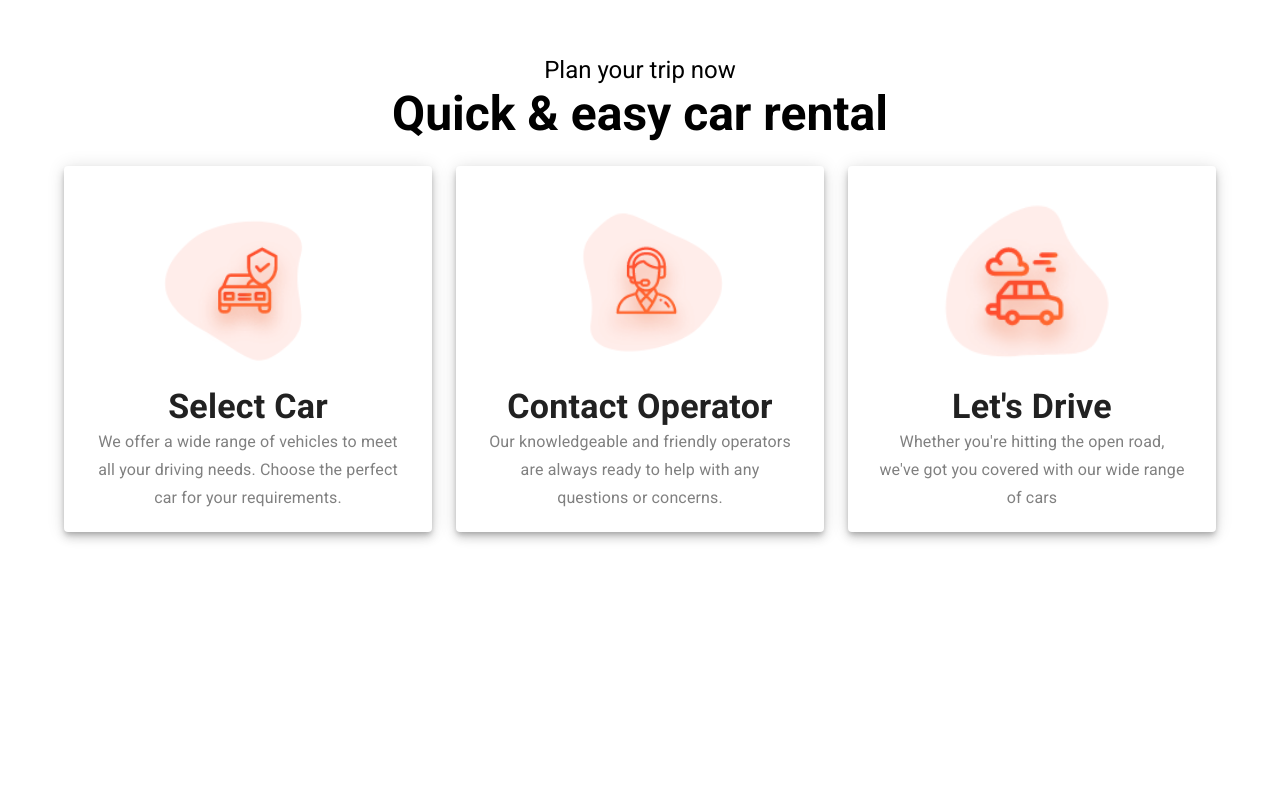
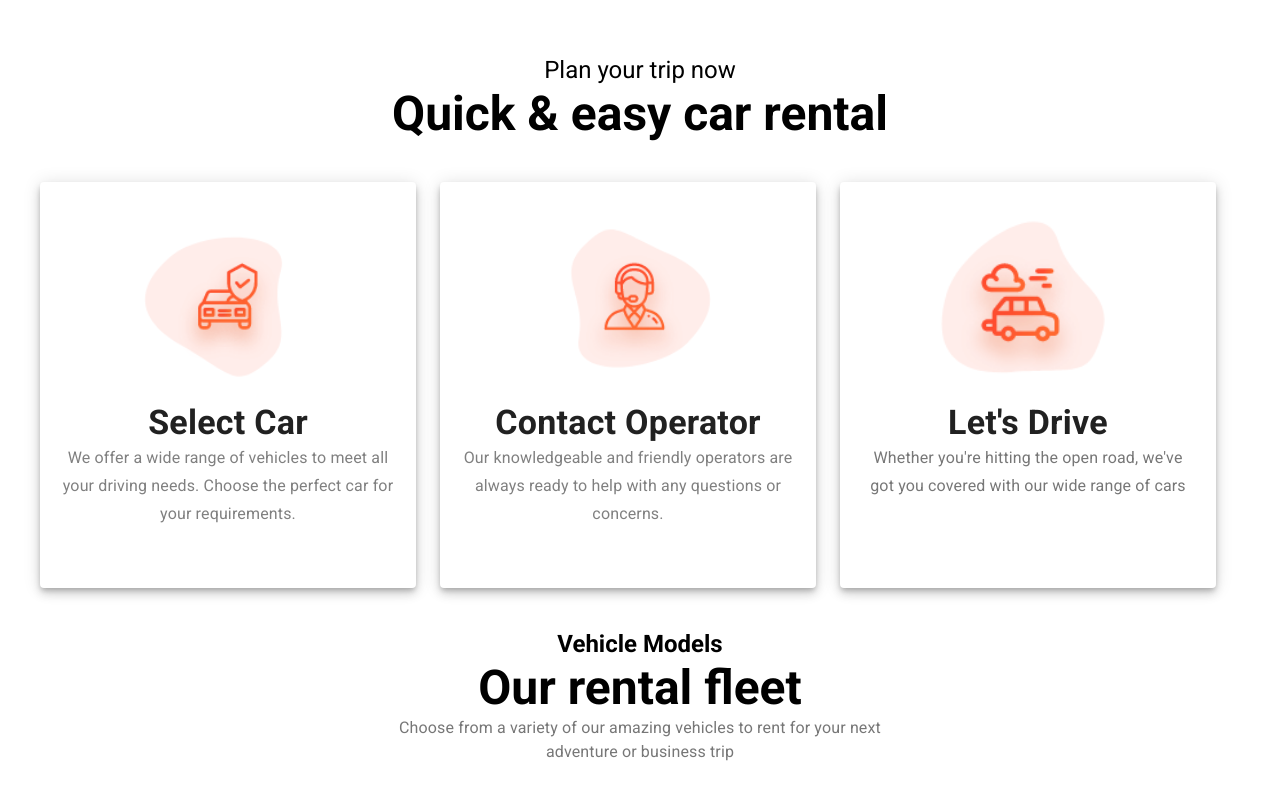
Before and after one commit to jamelle01/car-rental-next-mui, a Next.js app: page / in a window 1280 px wide. Shown: the part 905-1705 px from the top of the page. Before the commit the page ends 1517 px from the top, so only its background shows below. Built offline with nearby package versions, Linux system fonts and the light colour scheme.

Commit message:
add car models

```diff
--- /dev/null
+++ b/src/components/CarModels.js
@@ -0,0 +1,38 @@
+import { Box, Grid, Typography } from "@mui/material";
+
+const CarModels = () => {
+  return (
+    <Box
+      mb={10}
+      mt={10}
+      sx={{
+        display: "flex",
+        justifyContent: "center",
+        alignItems: "center",
+      }}
+    >
+      <Grid container spacing={3}>
+        <Grid item xs={12} textAlign="center">
+          <Typography fontWeight="bold" variant="h5">
+            Vehicle Models
+          </Typography>
+          <Typography fontWeight="bold" variant="h3">
+            Our rental fleet
+          </Typography>
+
+          <Typography
+            m="auto"
+            color="#777"
+            sx={{ maxWidth: "500px" }}
+            variant="body1"
+          >
+            Choose from a variety of our amazing vehicles to rent for your next
+            adventure or business trip
+          </Typography>
+        </Grid>
+      </Grid>
+    </Box>
+  );
+};
+
+export default CarModels;
--- a/src/components/PlanTrip.js
+++ b/src/components/PlanTrip.js
@@ -13,7 +13,7 @@ const PlanTrip = () => {
       }}
     >
       <Grid spacing={3} container>
-        <Grid item xs={12}>
+        <Grid mb={5} item xs={12}>
           <Typography variant="h5" align="center">
             Plan your trip now
           </Typography>
@@ -22,23 +22,24 @@ const PlanTrip = () => {
           </Typography>
         </Grid>
 
-        <Grid item xs={4}>
-          <Paper sx={{ padding: "20px 30px" }} elevation={6}>
+        <Grid container spacing={3}>
+          <Grid item xs={12} md={4}>
+            <Paper sx={{ padding: "20px 20px", height: "100%" }} elevation={6}>
               <Box sx={{ display: "flex", justifyContent: "center" }}>
                 <Image src="/images/plan/icon1.png" width={200} height={200} />
               </Box>
 
-            <Typography align="center" fontWeight="bolder" variant="h4">
+              <Typography align="center" fontWeight="bold" variant="h4">
                 Select Car
               </Typography>
-            <Typography align="center" variant="subtitle1" color={"gray"}>
-              We offer a wide range of vehicles to meet all your driving needs.
-              Choose the perfect car for your requirements.
+              <Typography align="center" variant="subtitle1" color="gray">
+                We offer a wide range of vehicles to meet all your driving
+                needs. Choose the perfect car for your requirements.
               </Typography>
             </Paper>
           </Grid>
-        <Grid item xs={4}>
-          <Paper sx={{ padding: "20px 30px" }} elevation={6}>
+          <Grid item xs={12} md={4}>
+            <Paper sx={{ padding: "20px 20px", height: "100%" }} elevation={6}>
               <Box sx={{ display: "flex", justifyContent: "center" }}>
                 <Image src="/images/plan/icon2.png" width={200} height={200} />
               </Box>
@@ -46,26 +47,27 @@ const PlanTrip = () => {
               <Typography align="center" fontWeight="bold" variant="h4">
                 Contact Operator
               </Typography>
-            <Typography align="center" variant="subtitle1" color={"gray"}>
-              Our knowledgeable and friendly operators are always ready to help
-              with any questions or concerns.
+              <Typography align="center" variant="subtitle1" color="gray">
+                Our knowledgeable and friendly operators are always ready to
+                help with any questions or concerns.
               </Typography>
             </Paper>
           </Grid>
-        <Grid item xs={4}>
-          <Paper sx={{ padding: "20px 30px" }} elevation={6}>
+          <Grid item xs={12} md={4}>
+            <Paper sx={{ padding: "20px 20px", height: "100%" }} elevation={6}>
               <Box sx={{ display: "flex", justifyContent: "center" }}>
                 <Image src="/images/plan/icon3.png" width={200} height={200} />
               </Box>
 
-            <Typography align="center" fontWeight="bolder" variant="h4">
+              <Typography align="center" fontWeight="bold" variant="h4">
                 Let's Drive
               </Typography>
-            <Typography align="center" variant="subtitle1" color={"gray"}>
+              <Typography align="center" variant="subtitle1" color="#777">
                 Whether you're hitting the open road, we've got you covered with
                 our wide range of cars
               </Typography>
             </Paper>
+          </Grid>
         </Grid>
       </Grid>
     </Box>
--- a/src/pages/index.js
+++ b/src/pages/index.js
@@ -6,6 +6,7 @@ import Hero from "@/components/Hero";
 import { Container } from "@mui/material";
 import BookCar from "@/components/BookCar";
 import PlanTrip from "@/components/PlanTrip";
+import CarModels from "@/components/CarModels";
 
 const inter = Inter({ subsets: ["latin"] });
 
@@ -21,6 +22,7 @@ export default function Home() {
       <Hero />
       <BookCar />
       <PlanTrip />
+      <CarModels />
     </Container>
   );
 }
```
Lines whose indentation alone changed are shown as unchanged.
